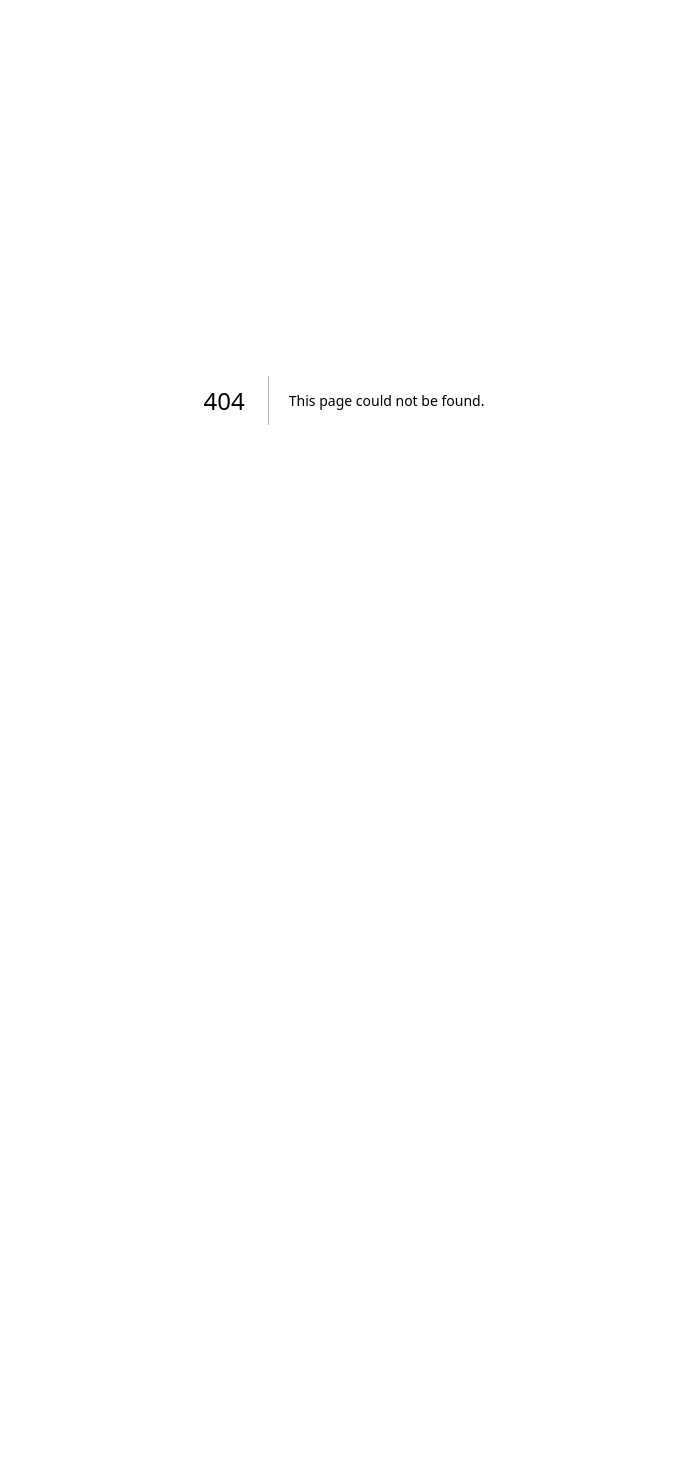
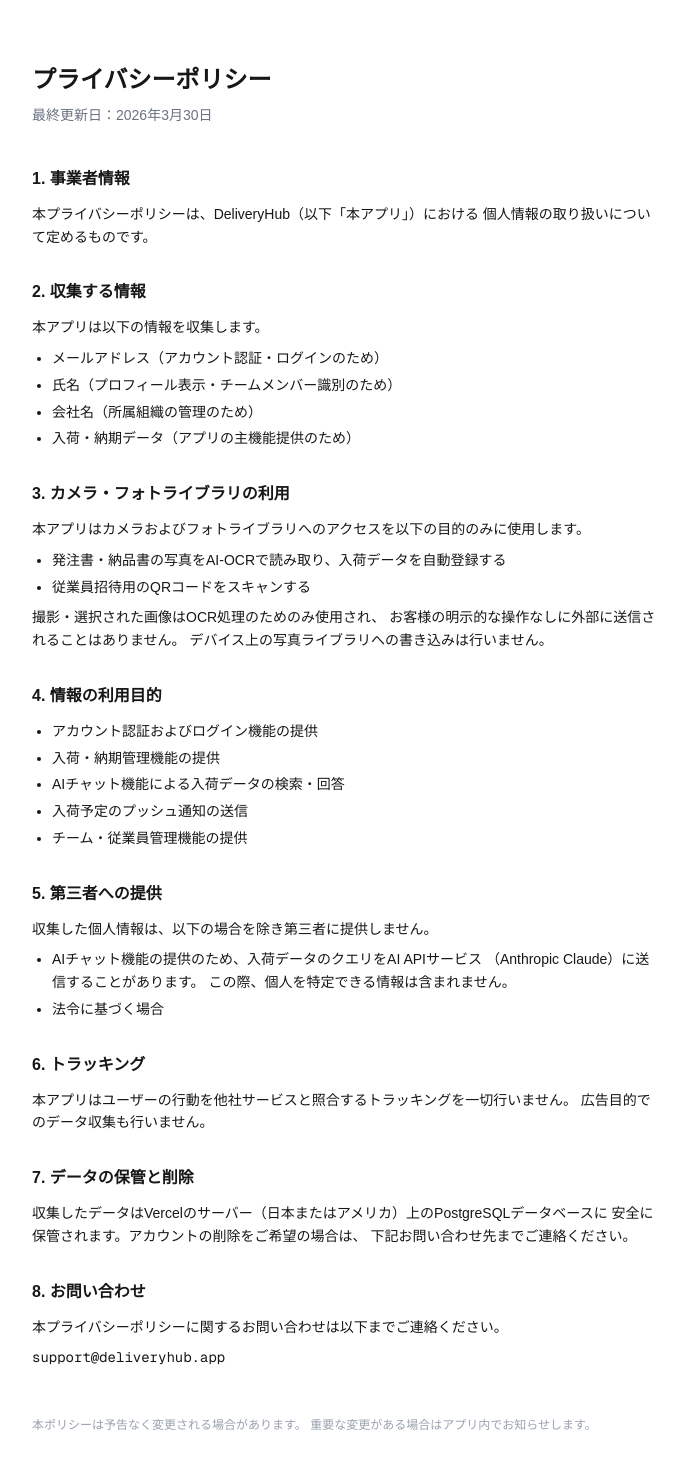
Before and after one commit to poznan9320-spec/ai-nouki2, a Next.js app: page /privacy in a window 1280 px wide. Before the commit this address had no page. Shown: the top 1468 px of the page, without its empty margins (296-981 px from the left). Before the commit the page ends 800 px from the top, so only its background shows below. Built offline with nearby package versions, Linux system fonts and the light colour scheme.

Commit message:
feat: add privacy policy page, demo seed, and prisma seed config for App Store submission

```diff
--- a/prisma.config.ts
+++ b/prisma.config.ts
@@ -7,6 +7,7 @@ export default defineConfig({
   schema: "prisma/schema.prisma",
   migrations: {
     path: "prisma/migrations",
+    seed: "tsx prisma/seed.ts",
   },
   datasource: {
     url: process.env["DIRECT_URL"] || process.env["DATABASE_URL"],
--- /dev/null
+++ b/prisma/seed.ts
@@ -0,0 +1,125 @@
+import { PrismaClient } from '@prisma/client'
+import bcrypt from 'bcryptjs'
+
+const prisma = new PrismaClient()
+
+async function main() {
+  console.log('Seeding demo account for App Store Review...')
+
+  // 既存のデモデータをクリーンアップ
+  const existingCompany = await prisma.company.findFirst({
+    where: { joinCode: 'DEMO2024' },
+  })
+  if (existingCompany) {
+    await prisma.delivery.deleteMany({ where: { companyId: existingCompany.id } })
+    await prisma.notificationSetting.deleteMany({
+      where: { user: { companyId: existingCompany.id } },
+    })
+    await prisma.user.deleteMany({ where: { companyId: existingCompany.id } })
+    await prisma.company.delete({ where: { id: existingCompany.id } })
+    console.log('Existing demo data cleaned up.')
+  }
+
+  // デモ会社を作成
+  const company = await prisma.company.create({
+    data: {
+      name: 'デモ商事株式会社',
+      joinCode: 'DEMO2024',
+    },
+  })
+
+  // 管理者アカウントを作成（App Store Review 用）
+  const hashedPassword = await bcrypt.hash('AppReview2024!', 10)
+  const adminUser = await prisma.user.create({
+    data: {
+      email: 'review@demo.deliveryhub.com',
+      password: hashedPassword,
+      name: '審査担当者',
+      role: 'ADMIN',
+      status: 'ACTIVE',
+      companyId: company.id,
+    },
+  })
+
+  // 通知設定を作成
+  await prisma.notificationSetting.create({
+    data: {
+      userId: adminUser.id,
+      todayHour: 7,
+      tomorrowHour: 18,
+      enabled: true,
+    },
+  })
+
+  // サンプル入荷データを作成（今日・明日・今週・過去 のパターン）
+  const today = new Date()
+  today.setHours(0, 0, 0, 0)
+
+  const deliveries = [
+    {
+      productName: 'ステンレスボルト M8×20 (500本入)',
+      quantity: 10,
+      deliveryDate: new Date(today),
+      supplierName: '山田ネジ工業',
+      status: 'PENDING' as const,
+      sourceType: 'MANUAL' as const,
+      notes: '検品要確認',
+    },
+    {
+      productName: 'アルミプレート 200×300mm',
+      quantity: 50,
+      deliveryDate: new Date(today.getTime() + 1 * 24 * 60 * 60 * 1000),
+      supplierName: '東京アルミ株式会社',
+      status: 'PENDING' as const,
+      sourceType: 'MANUAL' as const,
+    },
+    {
+      productName: '産業用ゴムパッキン φ50',
+      quantity: 200,
+      deliveryDate: new Date(today.getTime() + 3 * 24 * 60 * 60 * 1000),
+      supplierName: '大阪ゴム工業',
+      status: 'PENDING' as const,
+      sourceType: 'IMAGE' as const,
+    },
+    {
+      productName: 'ステンレス配管 1インチ×2m',
+      quantity: 30,
+      deliveryDate: new Date(today.getTime() + 5 * 24 * 60 * 60 * 1000),
+      supplierName: '名古屋パイプ',
+      status: 'PENDING' as const,
+      sourceType: 'MANUAL' as const,
+    },
+    {
+      productName: 'エポキシ接着剤 500g缶',
+      quantity: 24,
+      deliveryDate: new Date(today.getTime() - 2 * 24 * 60 * 60 * 1000),
+      supplierName: '化研工業',
+      status: 'DELIVERED' as const,
+      sourceType: 'TEXT' as const,
+      notes: '納品完了',
+    },
+  ]
+
+  for (const delivery of deliveries) {
+    await prisma.delivery.create({
+      data: {
+        ...delivery,
+        companyId: company.id,
+      },
+    })
+  }
+
+  console.log('✅ Demo seed complete!')
+  console.log(`   Company: ${company.name} (joinCode: ${company.joinCode})`)
+  console.log(`   Admin:   ${adminUser.email} / AppReview2024!`)
+  console.log(`   Deliveries: ${deliveries.length}件`)
+}
+
+main()
+  .catch((e) => {
+    console.error(e)
+    process.exit(1)
+  })
+  .finally(async () => {
+    await prisma.$disconnect()
+  })
--- /dev/null
+++ b/src/app/privacy/page.tsx
@@ -0,0 +1,106 @@
+import type { Metadata } from 'next'
+
+export const metadata: Metadata = {
+  title: 'プライバシーポリシー | DeliveryHub',
+  description: 'DeliveryHub アプリのプライバシーポリシー',
+}
+
+export default function PrivacyPage() {
+  return (
+    <main className="max-w-2xl mx-auto px-6 py-16 text-sm leading-relaxed">
+      <h1 className="text-2xl font-bold mb-2">プライバシーポリシー</h1>
+      <p className="text-gray-500 mb-10">最終更新日：2026年3月30日</p>
+
+      <section className="mb-8">
+        <h2 className="text-base font-semibold mb-3">1. 事業者情報</h2>
+        <p>
+          本プライバシーポリシーは、DeliveryHub（以下「本アプリ」）における
+          個人情報の取り扱いについて定めるものです。
+        </p>
+      </section>
+
+      <section className="mb-8">
+        <h2 className="text-base font-semibold mb-3">2. 収集する情報</h2>
+        <p className="mb-2">本アプリは以下の情報を収集します。</p>
+        <ul className="list-disc pl-5 space-y-1">
+          <li>メールアドレス（アカウント認証・ログインのため）</li>
+          <li>氏名（プロフィール表示・チームメンバー識別のため）</li>
+          <li>会社名（所属組織の管理のため）</li>
+          <li>入荷・納期データ（アプリの主機能提供のため）</li>
+        </ul>
+      </section>
+
+      <section className="mb-8">
+        <h2 className="text-base font-semibold mb-3">3. カメラ・フォトライブラリの利用</h2>
+        <p className="mb-2">
+          本アプリはカメラおよびフォトライブラリへのアクセスを以下の目的のみに使用します。
+        </p>
+        <ul className="list-disc pl-5 space-y-1">
+          <li>発注書・納品書の写真をAI-OCRで読み取り、入荷データを自動登録する</li>
+          <li>従業員招待用のQRコードをスキャンする</li>
+        </ul>
+        <p className="mt-2">
+          撮影・選択された画像はOCR処理のためのみ使用され、
+          お客様の明示的な操作なしに外部に送信されることはありません。
+          デバイス上の写真ライブラリへの書き込みは行いません。
+        </p>
+      </section>
+
+      <section className="mb-8">
+        <h2 className="text-base font-semibold mb-3">4. 情報の利用目的</h2>
+        <ul className="list-disc pl-5 space-y-1">
+          <li>アカウント認証およびログイン機能の提供</li>
+          <li>入荷・納期管理機能の提供</li>
+          <li>AIチャット機能による入荷データの検索・回答</li>
+          <li>入荷予定のプッシュ通知の送信</li>
+          <li>チーム・従業員管理機能の提供</li>
+        </ul>
+      </section>
+
+      <section className="mb-8">
+        <h2 className="text-base font-semibold mb-3">5. 第三者への提供</h2>
+        <p className="mb-2">
+          収集した個人情報は、以下の場合を除き第三者に提供しません。
+        </p>
+        <ul className="list-disc pl-5 space-y-1">
+          <li>
+            AIチャット機能の提供のため、入荷データのクエリをAI APIサービス
+            （Anthropic Claude）に送信することがあります。
+            この際、個人を特定できる情報は含まれません。
+          </li>
+          <li>法令に基づく場合</li>
+        </ul>
+      </section>
+
+      <section className="mb-8">
+        <h2 className="text-base font-semibold mb-3">6. トラッキング</h2>
+        <p>
+          本アプリはユーザーの行動を他社サービスと照合するトラッキングを一切行いません。
+          広告目的でのデータ収集も行いません。
+        </p>
+      </section>
+
+      <section className="mb-8">
+        <h2 className="text-base font-semibold mb-3">7. データの保管と削除</h2>
+        <p>
+          収集したデータはVercelのサーバー（日本またはアメリカ）上のPostgreSQLデータベースに
+          安全に保管されます。アカウントの削除をご希望の場合は、
+          下記お問い合わせ先までご連絡ください。
+        </p>
+      </section>
+
+      <section className="mb-8">
+        <h2 className="text-base font-semibold mb-3">8. お問い合わせ</h2>
+        <p>
+          本プライバシーポリシーに関するお問い合わせは以下までご連絡ください。
+        </p>
+        <p className="mt-2 font-mono">support@deliveryhub.app</p>
+      </section>
+
+      <p className="text-gray-400 text-xs mt-12">
+        本ポリシーは予告なく変更される場合があります。
+        重要な変更がある場合はアプリ内でお知らせします。
+      </p>
+    </main>
+  )
+}
```
Also changed, not shown: package.json (+6 -1 lines), 1 other file (tests, documents, lock files or other folders).
